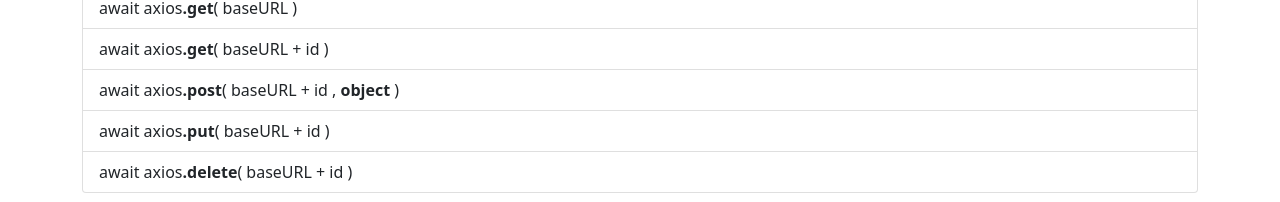
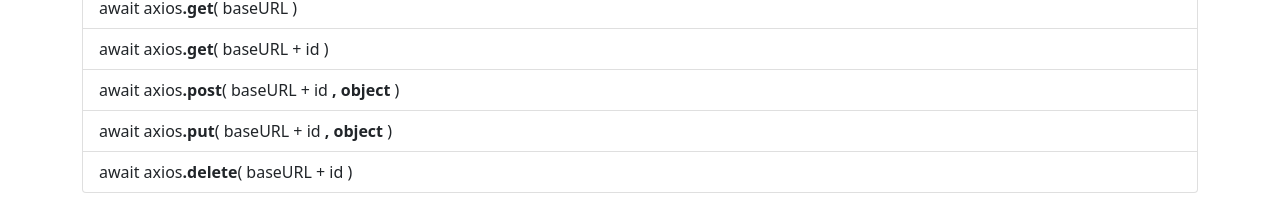
Before and after one commit to taiseen/react_user_crud_app, a React (Create React App) app: page /about in a window 1280 px wide. Shown: the part 638-840 px from the top of the page. Built offline with nearby package versions, Linux system fonts and the light colour scheme; data requests are answered from the project's data file.

Commit message:
put concept resolve with img

```diff
--- a/src/components/About.js
+++ b/src/components/About.js
@@ -24,8 +24,8 @@
                 <li className="list-group-item"> export const <strong>baseURL</strong> = 'http://localhost:8000/users/' </li>
                 <li className="list-group-item">await axios<strong>.get</strong>( baseURL )</li>
                 <li className="list-group-item">await axios<strong>.get</strong>( baseURL + id )</li>
-                <li className="list-group-item">await axios<strong>.post</strong>( baseURL + id , <strong>object</strong> )</li>
-                <li className="list-group-item">await axios<strong>.put</strong>( baseURL + id )</li>
+                <li className="list-group-item">await axios<strong>.post</strong>( baseURL + id<strong> , object</strong> )</li>
+                <li className="list-group-item">await axios<strong>.put</strong>( baseURL + id<strong> , object</strong> )</li>
                 <li className="list-group-item">await axios<strong>.delete</strong>( baseURL + id )</li>
             </ol>
         </div>
```
Also changed, not shown: src/img/03.png.
